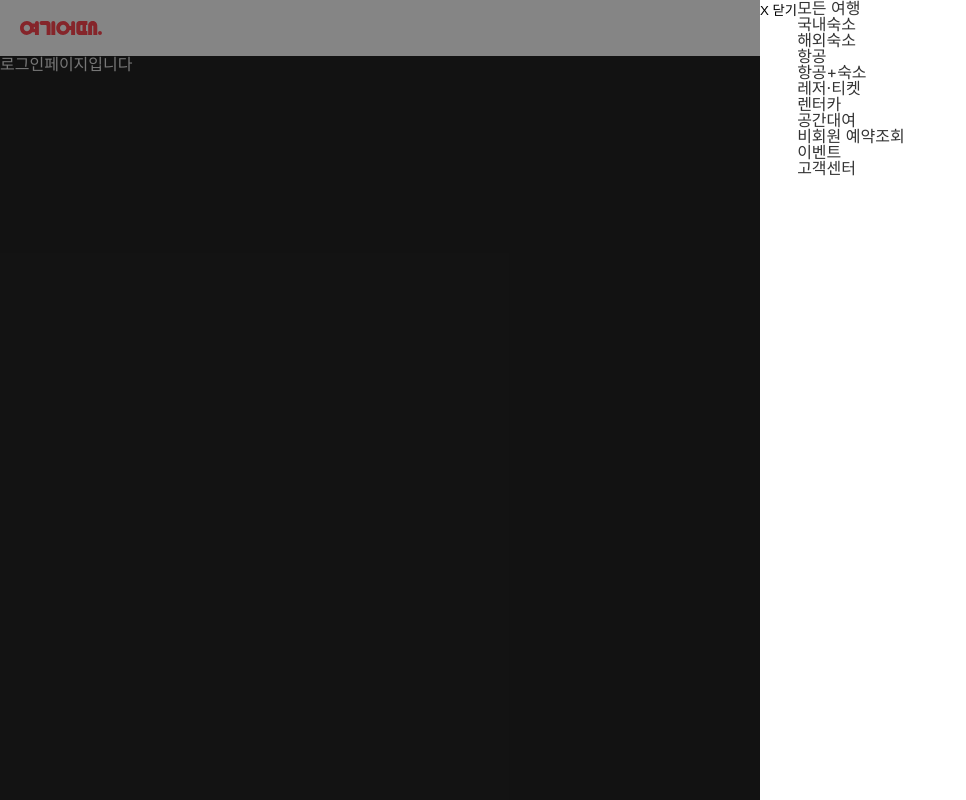
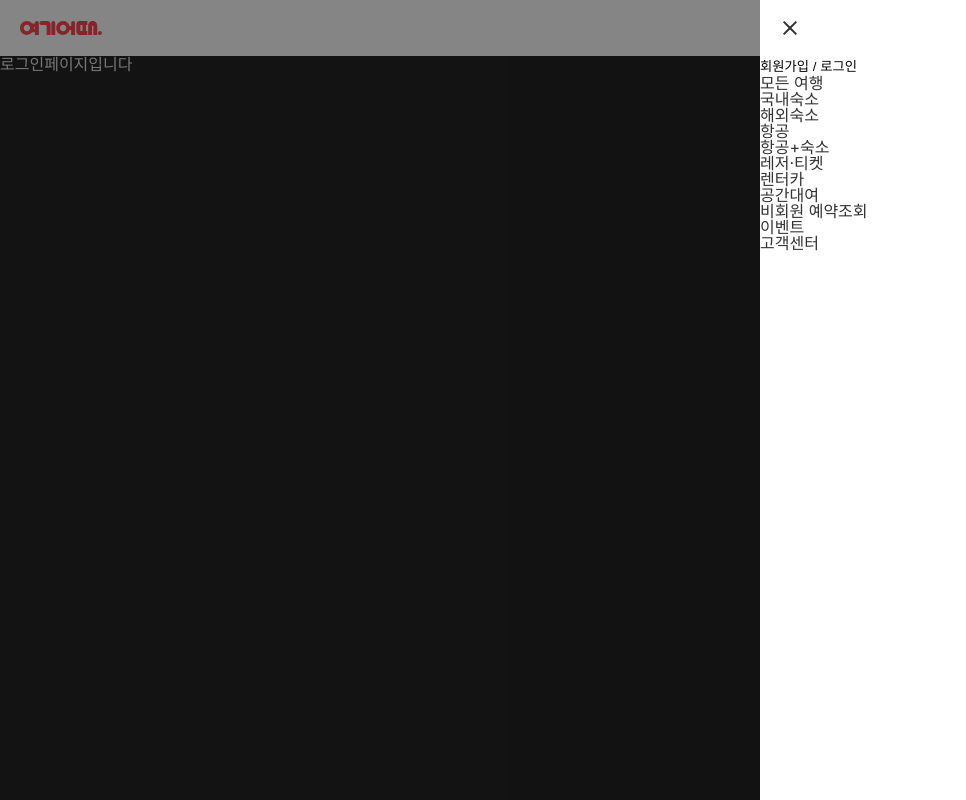
Before and after one commit to SungHuii/Yeogi_Copy_Project, a React (Vite) app in the folder src/main/front/: page /login in a window 1280 px wide. Both pictures are taken after a click on the button 1250 px from the left and 28 px from the top of the page. Shown: the whole page, without its empty margins (0-966 px from the left). Built offline with nearby package versions, Linux system fonts and the light colour scheme.

Commit message:
#32 메인페이지 병합 및 버튼 라우팅 추가

```diff
--- /dev/null
+++ b/src/main/front/src/components/Common/BtnLogin.jsx
@@ -0,0 +1,11 @@
+import "react";
+
+const BtnLogin = () =>{
+    return(
+        <button className="btn-login">
+            회원가입 / 로그인
+        </button>
+    )
+}
+
+export default BtnLogin;
--- a/src/main/front/src/components/Common/Sidebar.jsx
+++ b/src/main/front/src/components/Common/Sidebar.jsx
@@ -1,5 +1,7 @@
 import 'react';
 import MenuItems from './MenuItems';
+import { useNavigate } from 'react-router-dom';
+import BtnLogin from './BtnLogin';
 
 // sihong 20250210 - 사이드바 메뉴 컴포넌트 추가
 const Sidebar = ({ onClose }) => {
@@ -20,17 +22,29 @@ const Sidebar = ({ onClose }) => {
         {id:"3", name:"고객센터"},
     ]
 
+    //페이지 라우팅을 위해 useNavigate 선언
+    const navigate = useNavigate();
+
+    //로그인 페이지 라우팅
+    const goLogin = () =>{
+        navigate("/SignIn");
+    }
+
     return (
         <aside className="side-bar-wrapper">
             <div className="side-bar">
                 <section className="side-bar__action-bar">
-                    <button onClick={onClose}>X 닫기</button>
+                    <button onClick={onClose}>
+                        <svg width="20" height="20" viewBox="0 0 20 20" fill="none" xmlns="http://www.w3.org/2000/svg" className="icn-close">
+                            <path d="M10 8.586l5.657-5.657 1.414 1.414L11.414 10l5.657 5.657-1.414 1.414L10 11.414l-5.657 5.657-1.414-1.414L8.586 10 2.929 4.343 4.343 2.93 10 8.586z" fill="current"></path>
+                        </svg>
+                    </button>
                 </section>
                 <section className="side-bar__contents">
                     {/* 이미지 영역 */}
                     <div></div>
                     {/* 회원가입 / 로그인 버튼 */}
-                    <div></div>
+                    <BtnLogin onClick={goLogin} />
                     {/* 메뉴 리스트 */}
                     <div className="menu-group-wrapper">
                         <span>모든 여행</span>
--- a/src/main/front/src/css/index.css
+++ b/src/main/front/src/css/index.css
@@ -22,4 +22,5 @@ button svg{fill: #333;}
 /* header */
 .header{height: 56px; background: #fff;}
 .side-bar-wrapper{position: fixed; top:0; right: 0; display: flex; justify-content: flex-end; width: 100%; height: 100%; color: #333; background-color: rgba(0, 0, 0, 0.48);}
-.side-bar{flex: 0 1 520px; display: flex; background-color: #fff;}
+.side-bar{flex: 0 1 520px; display: flex; flex-direction: column; background-color: #fff;}
+.side-bar__action-bar{display: flex; align-items: center; height: 56px; padding: 0 20px;}
--- a/src/main/front/src/pages/MainPage.jsx
+++ b/src/main/front/src/pages/MainPage.jsx
@@ -1,5 +1,5 @@
-import React, { useEffect, useState } from "react";
-import Header from "../components/Header/Header";
+import { useEffect, useState } from "react";
+import Header from "../components/Common/Header";
 import axios from "axios";
 
 const MainPage = () => {
@@ -18,7 +18,7 @@ const MainPage = () => {
             });
 
         // 사용자 정보 API 요청 (id를 경로 변수로 전달)
-        axios.get(`http://localhost:8080/members/id/1`)
+        axios.get(`http://localhost:8080/members/id/` + id)
             .then((res) => {
                 console.log(res);
                 setUser(res.data);
```
